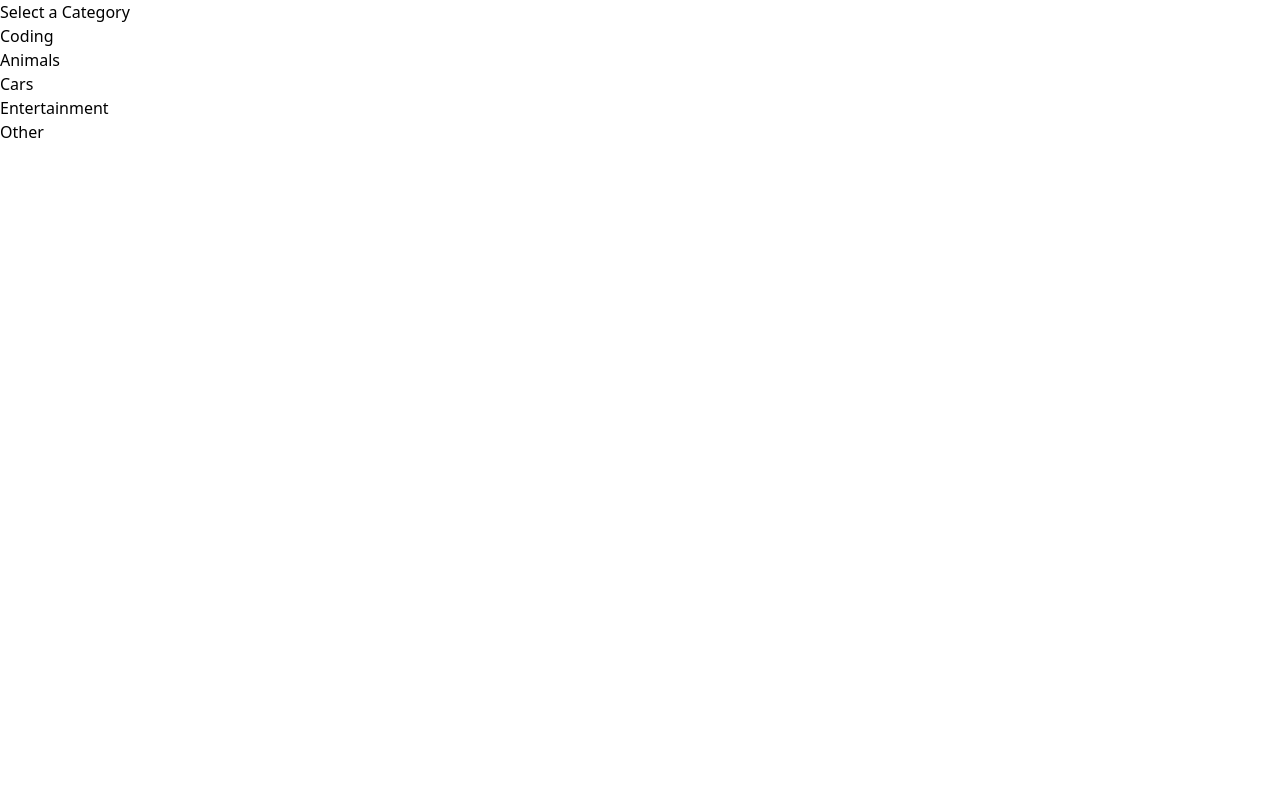
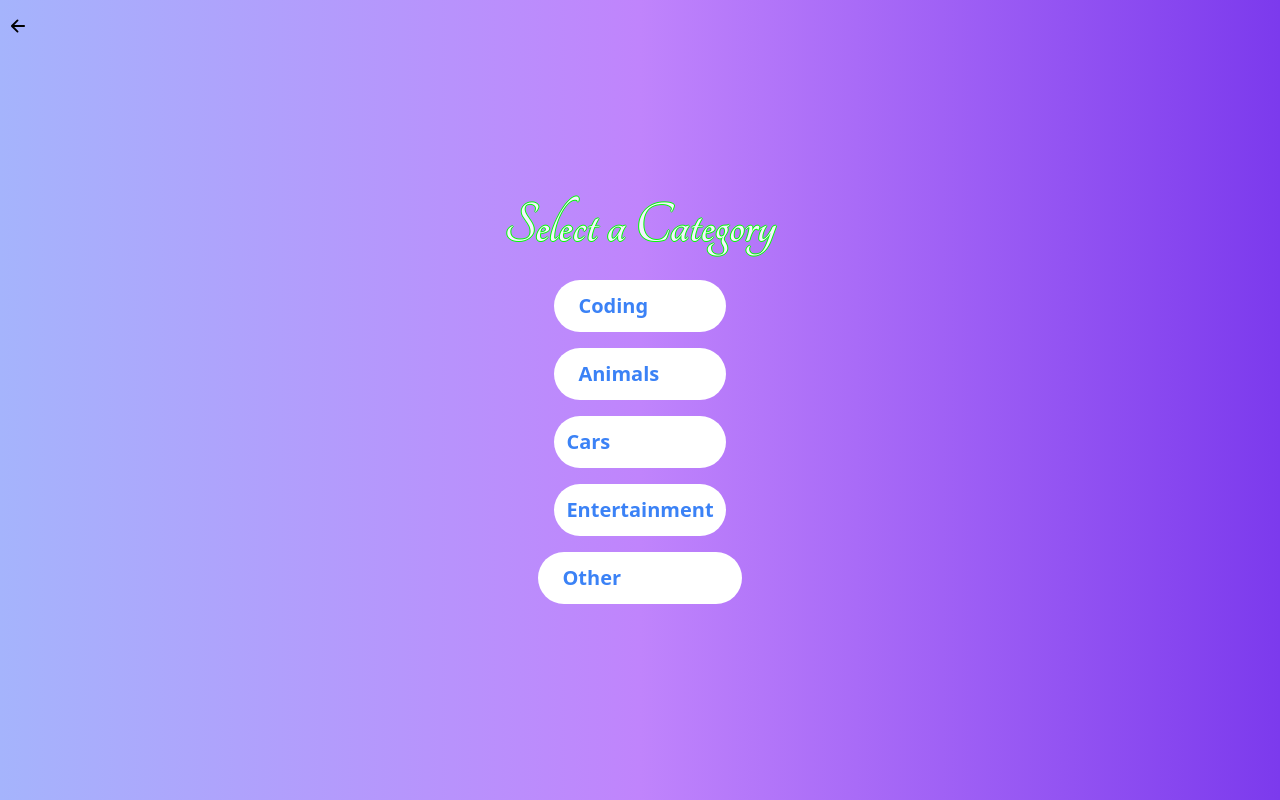
Before and after one commit to Naledi-Dikgale/brain-cardio, a React (Vite) app: page /categories in a window 1280 px wide. Built offline with nearby package versions, Linux system fonts and the light colour scheme; a web font is replaced by a local one.

Commit message:
Style category

```diff
--- a/src/components/Categories.jsx
+++ b/src/components/Categories.jsx
@@ -1,19 +1,39 @@
 import React from 'react';
 import { useNavigate } from 'react-router-dom';
+import { IoArrowBack } from 'react-icons/io5';
+
 
 const Categories = () => {
   const navigate = useNavigate();
 
   return (
-    <div>
-      <h1>Select a Category</h1>
-      <ul>
-        <li onClick={() => navigate("/categories/coding")}>Coding</li>
-         <li onClick={() => navigate("/category/animals")}>Animals</li>
-        <li onClick={() => navigate("/category/cars")}>Cars</li>
-        <li onClick={() => navigate("/category/entertainment")}>Entertainment</li>
-        <li onClick={() => navigate("/category/other")}>Other</li>
+    <div className="text-xl space-y-2 flex flex-col justify-center items-center h-screen bg-gradient-to-r from-indigo-300  via-purple-400 to-violet-600 ">
+      <h1 className=" text-6xl text-violet-50 text-center font-tang font-bold w-[90vw]" style={{ textShadow: '-1px 0 lime, 0 1px lime, 1px 0 lime, 0 -1px lime' }}
+      >
+        Select a Category
+      </h1>
+      <ul className="">
+        <li onClick={() => navigate("/categories/coding")} className=" text-centre bg-white text-blue-500 px-6 py-3 rounded-full text-xl font-bold m-4">
+          Coding
+        </li>
+         <li onClick={() => navigate("/category/animals")} className="bg-white text-blue-500 px-6 py-3 rounded-full text-xl font-bold m-4">
+          Animals
+        </li>
+        <li onClick={() => navigate("/category/cars")} className="bg-white text-blue-500 px-3 py-3 rounded-full text-xl font-bold m-4">
+          Cars
+        </li>
+        <li onClick={() => navigate("/category/entertainment")} className="bg-white text-blue-500 px-3 py-3 rounded-full text-xl font-bold m-4">
+          Entertainment
+        </li>
+        <li onClick={() => navigate("/category/other")} className="bg-white text-blue-500 px-6 py-3 rounded-full text-xl font-bold">
+          Other
+        </li>
       </ul>
+
+      <div className="absolute top-2 left-2">
+        <IoArrowBack onClick={() => navigate(-1)} />
+      </div>
+
     </div>
   );
 };
```
